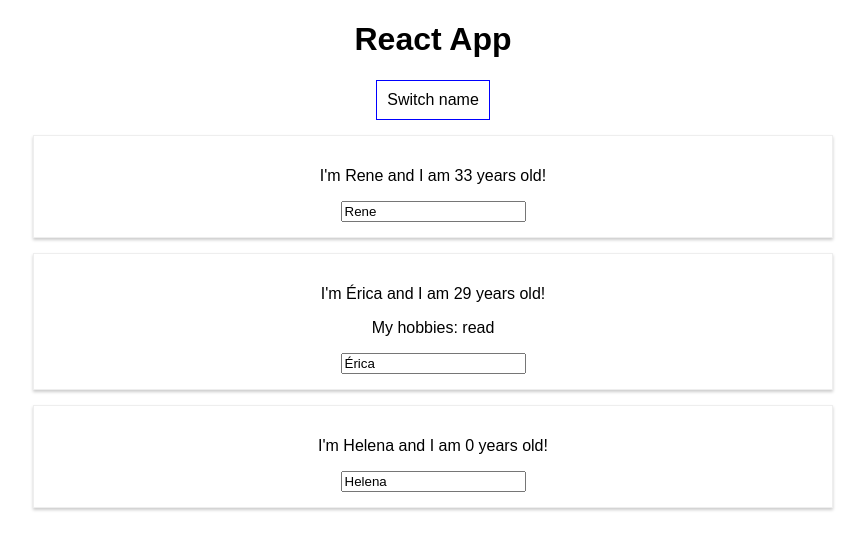
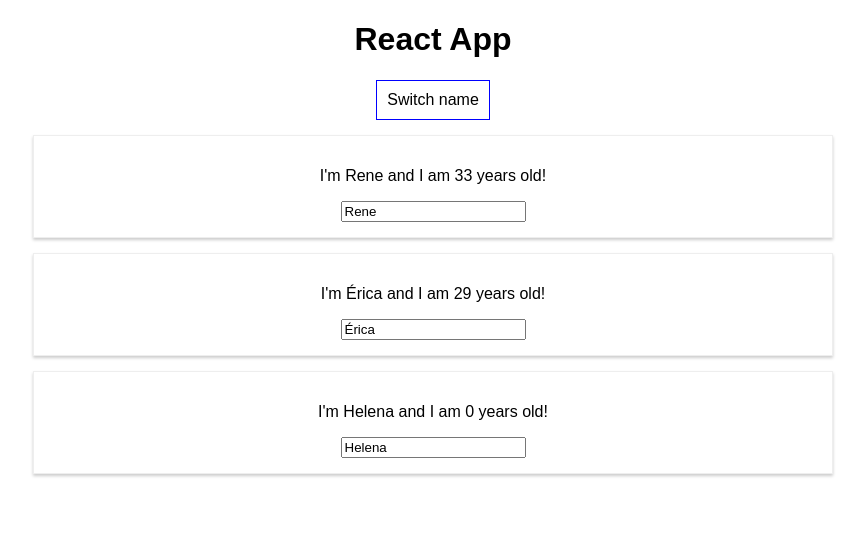
Before and after one commit to Apostata/react-course-06-2018, a React (Create React App) app: page / in a window 1280 px wide. Both pictures are taken after a click on the button "Switch name". Shown: the top 550 px of the page, without its empty margins (207-1072 px from the left). Built offline with nearby package versions, Linux system fonts and the light colour scheme.

Commit message:
[react-course] - Rendering a list by mapping the state

```diff
--- a/src/App.js
+++ b/src/App.js
@@ -57,21 +57,16 @@ class App extends Component {
 		if(this.state.showPersons){
 			persons = (
 				<div>
-					<Person
-						name={this.state.persons[0].name}
-						age={this.state.persons[0].age}
-					/>
-					<Person
-						name={this.state.persons[1].name}
-						age={this.state.persons[1].age}
-						click={this.switchNameHandler.bind(this, 'Rene Souza')}
-						change={this.nameChangeHandler.bind(this)}>
-						My hobbies: read
-					</Person>
-					<Person
-						name={this.state.persons[2].name}
-						age={this.state.persons[2].age}
-					/>
+					{
+						this.state.persons.map( person =>{
+							return (
+								<Person
+									name={person.name}
+									age={person.age}
+								/>
+							);
+						})
+					}
 				</div>
 			);
 		}
```
